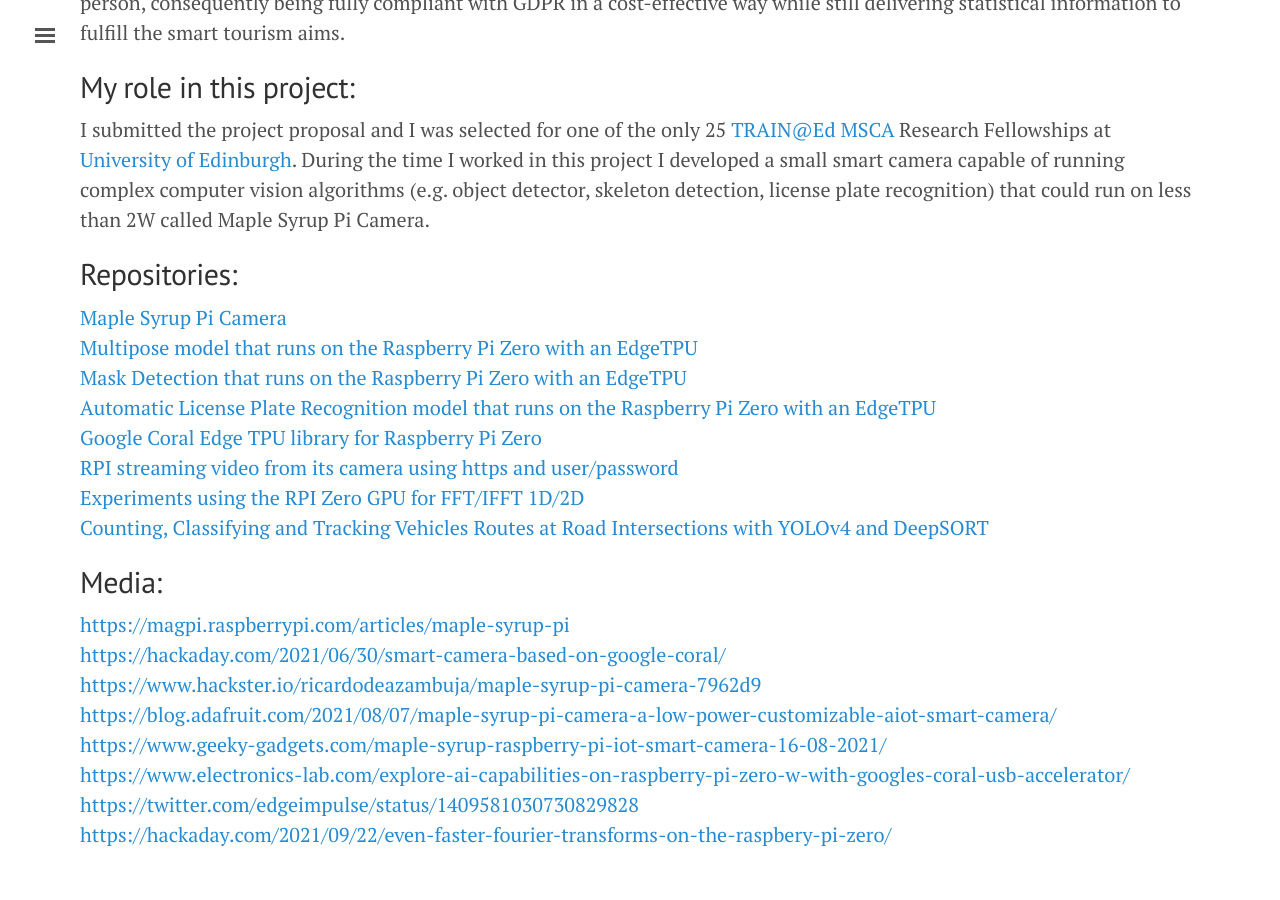
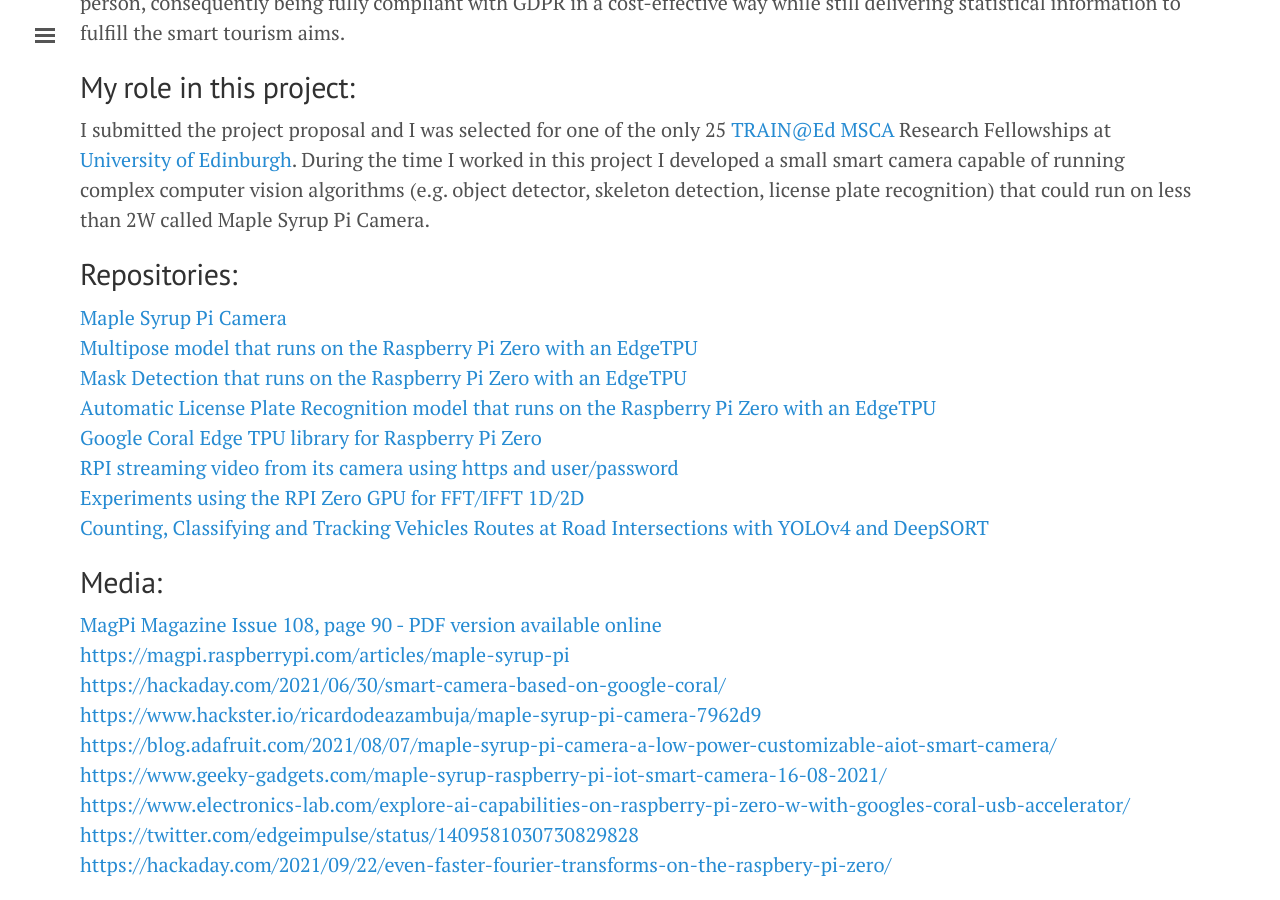
Before and after one commit to ricardodeazambuja/ricardodeazambuja.github.io, a Jekyll site: the page built from _projects/msca_uoe2021.md, in a window 1280 px wide and 900 px high, scrolled down 612 px. Built offline with Jekyll 4.4.1, drawn with Linux system fonts in a browser that asks for light colours; before the commit the page ends 1482 px from its top, so only the background shows below that.

Commit message:
Missing links

```diff
--- a/_projects/msca_uoe2021.md
+++ b/_projects/msca_uoe2021.md
@@ -20,6 +20,7 @@
 - [Counting, Classifying and Tracking Vehicles Routes at Road Intersections with YOLOv4 and DeepSORT](https://github.com/LSI-UFRGS/vehicles-identify-and-tracking)
 
 ## Media:
+- [MagPi Magazine Issue 108, page 90 - PDF version available online](https://magazine.raspberrypi.com/issues/108)
 - [https://magpi.raspberrypi.com/articles/maple-syrup-pi](https://magpi.raspberrypi.com/articles/maple-syrup-pi)
 - [https://hackaday.com/2021/06/30/smart-camera-based-on-google-coral/](https://hackaday.com/2021/06/30/smart-camera-based-on-google-coral/)
 - [https://www.hackster.io/ricardodeazambuja/maple-syrup-pi-camera-7962d9](https://www.hackster.io/ricardodeazambuja/maple-syrup-pi-camera-7962d9)
```
Also changed, not shown: _projects/nrc_poly2022.md (+1 -0 lines).
